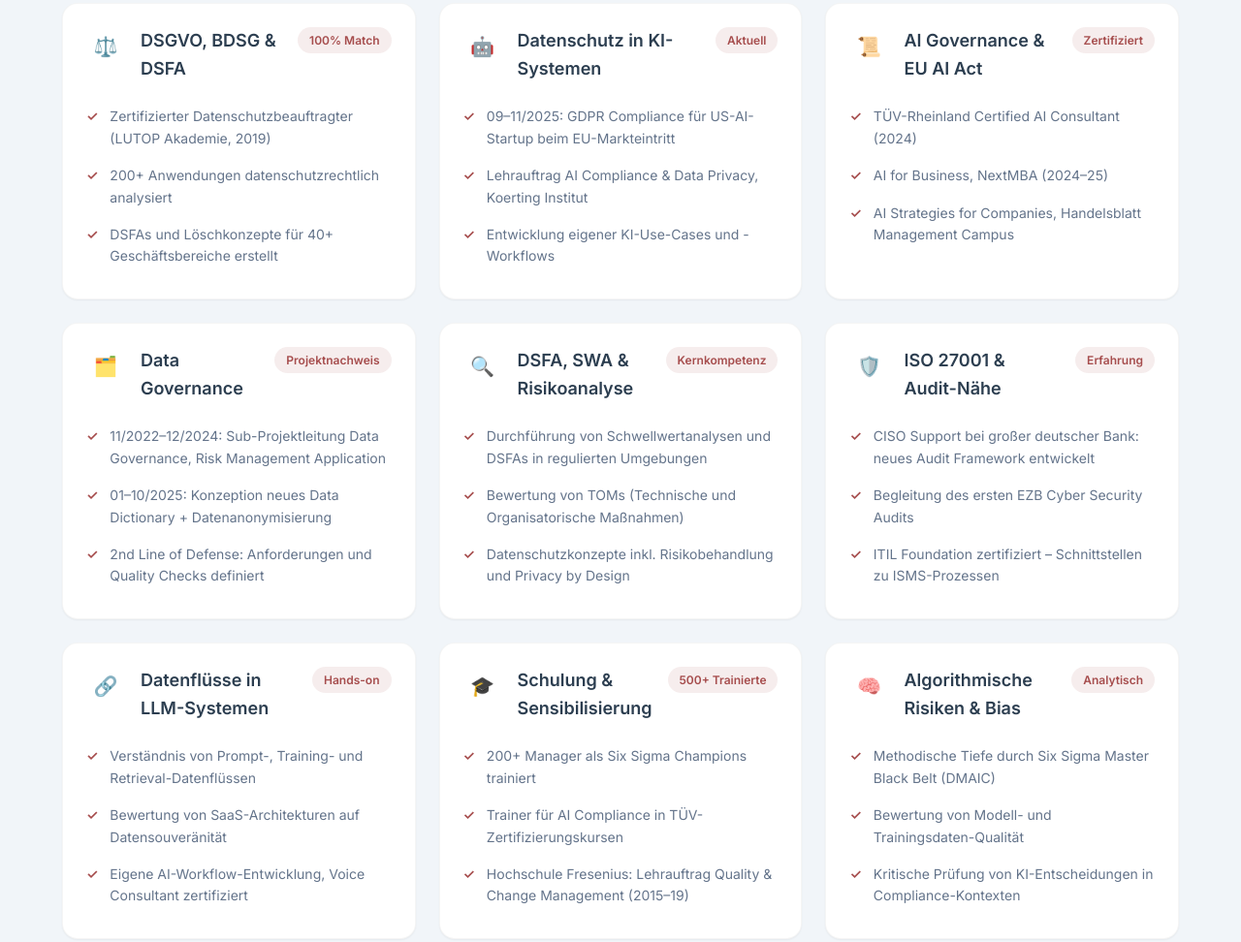
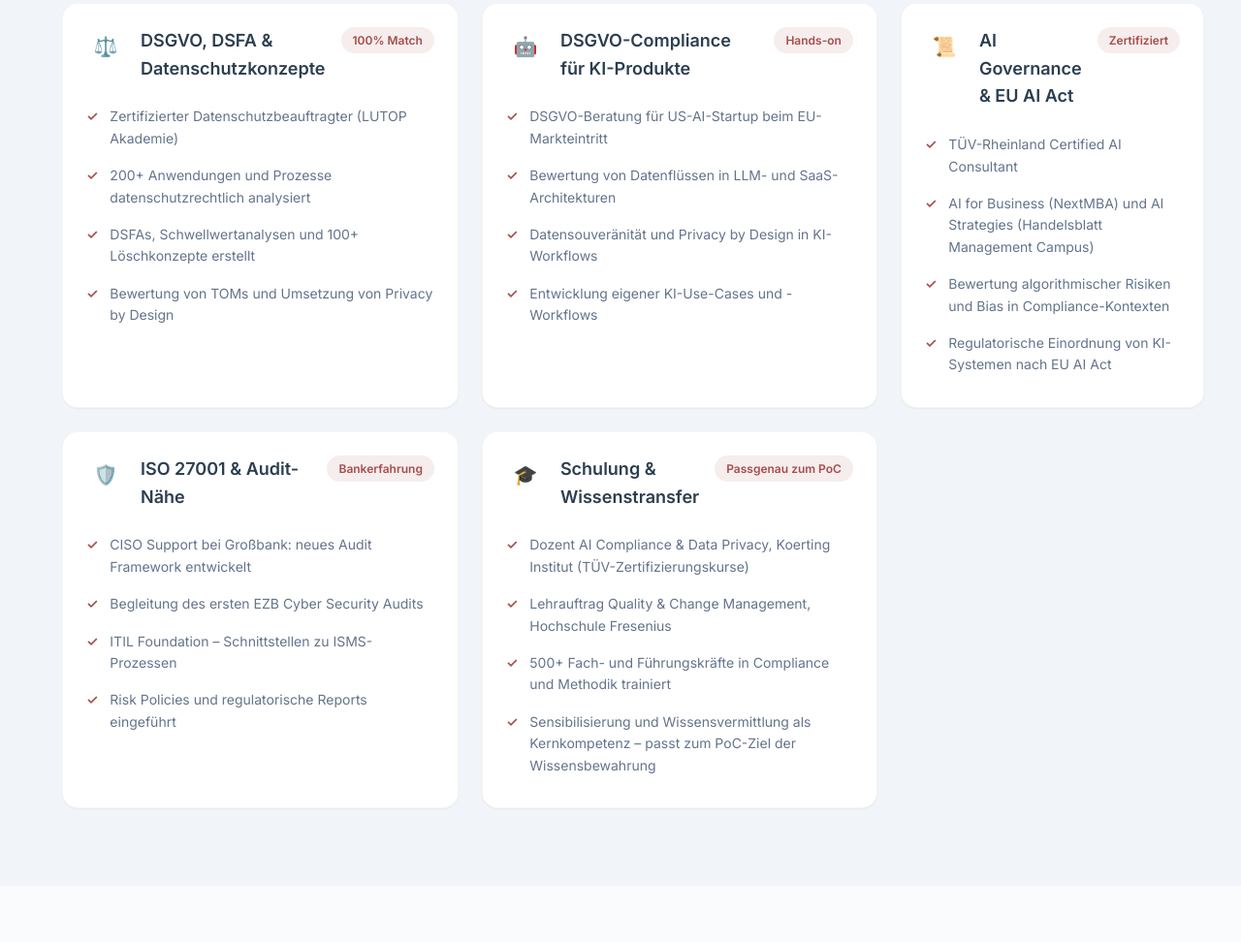
Before and after one commit to waxxdu/mindheads_P6399_DSBKI_20260409, a plain HTML site: page index.html in a window 1280 px wide. Shown: the part 1919-2891 px from the top of the page at 97% size. Drawn offline with Linux system fonts and the light colour scheme.

Commit message:
Add files via upload

```diff
--- a/index.html
+++ b/index.html
@@ -80,7 +80,7 @@
                 <div class="stat-card"><span class="stat-value" data-count="32">0</span><span class="stat-label">Jahre Erfahrung</span></div>
                 <div class="stat-card"><span class="stat-value" data-count="200">0</span><span class="stat-label">Datenschutz-Analysen</span></div>
                 <div class="stat-card"><span class="stat-value" data-count="100">0</span><span class="stat-label">Löschkonzepte erstellt</span></div>
-                <div class="stat-card"><span class="stat-value" data-count="2024">0</span><span class="stat-label">TÜV AI Consultant</span></div>
+                <div class="stat-card"><span class="stat-value" data-count="30">0</span><span class="stat-label">Monate AI Compliance Dozent</span></div>
             </div>
         </div>
     </section>
@@ -97,24 +97,26 @@
                                 <div class="match-card">
                     <div class="match-header">
                         <span class="match-icon">⚖️</span>
-                        <h3 class="match-title">DSGVO, BDSG & DSFA</h3>
+                        <h3 class="match-title">DSGVO, DSFA &amp; Datenschutzkonzepte</h3>
                         <span class="match-badge">100% Match</span>
                     </div>
                     <ul class="match-evidence">
-                        <li>Zertifizierter Datenschutzbeauftragter (LUTOP Akademie, 2019)</li>
-                        <li>200+ Anwendungen datenschutzrechtlich analysiert</li>
-                        <li>DSFAs und Löschkonzepte für 40+ Geschäftsbereiche erstellt</li>
+                        <li>Zertifizierter Datenschutzbeauftragter (LUTOP Akademie)</li>
+                        <li>200+ Anwendungen und Prozesse datenschutzrechtlich analysiert</li>
+                        <li>DSFAs, Schwellwertanalysen und 100+ Löschkonzepte erstellt</li>
+                        <li>Bewertung von TOMs und Umsetzung von Privacy by Design</li>
                     </ul>
                 </div>
                 <div class="match-card">
                     <div class="match-header">
                         <span class="match-icon">🤖</span>
-                        <h3 class="match-title">Datenschutz in KI-Systemen</h3>
-                        <span class="match-badge">Aktuell</span>
+                        <h3 class="match-title">DSGVO-Compliance für KI-Produkte</h3>
+                        <span class="match-badge">Hands-on</span>
                     </div>
                     <ul class="match-evidence">
-                        <li>09–11/2025: GDPR Compliance für US-AI-Startup beim EU-Markteintritt</li>
-                        <li>Lehrauftrag AI Compliance &amp; Data Privacy, Koerting Institut</li>
+                        <li>DSGVO-Beratung für US-AI-Startup beim EU-Markteintritt</li>
+                        <li>Bewertung von Datenflüssen in LLM- und SaaS-Architekturen</li>
+                        <li>Datensouveränität und Privacy by Design in KI-Workflows</li>
                         <li>Entwicklung eigener KI-Use-Cases und -Workflows</li>
                     </ul>
                 </div>
@@ -125,81 +127,36 @@
                         <span class="match-badge">Zertifiziert</span>
                     </div>
                     <ul class="match-evidence">
-                        <li>TÜV-Rheinland Certified AI Consultant (2024)</li>
-                        <li>AI for Business, NextMBA (2024–25)</li>
-                        <li>AI Strategies for Companies, Handelsblatt Management Campus</li>
-                    </ul>
-                </div>
-                <div class="match-card">
-                    <div class="match-header">
-                        <span class="match-icon">🗂️</span>
-                        <h3 class="match-title">Data Governance</h3>
-                        <span class="match-badge">Projektnachweis</span>
-                    </div>
-                    <ul class="match-evidence">
-                        <li>11/2022–12/2024: Sub-Projektleitung Data Governance, Risk Management Application</li>
-                        <li>01–10/2025: Konzeption neues Data Dictionary + Datenanonymisierung</li>
-                        <li>2nd Line of Defense: Anforderungen und Quality Checks definiert</li>
-                    </ul>
-                </div>
-                <div class="match-card">
-                    <div class="match-header">
-                        <span class="match-icon">🔍</span>
-                        <h3 class="match-title">DSFA, SWA &amp; Risikoanalyse</h3>
-                        <span class="match-badge">Kernkompetenz</span>
-                    </div>
-                    <ul class="match-evidence">
-                        <li>Durchführung von Schwellwertanalysen und DSFAs in regulierten Umgebungen</li>
-                        <li>Bewertung von TOMs (Technische und Organisatorische Maßnahmen)</li>
-                        <li>Datenschutzkonzepte inkl. Risikobehandlung und Privacy by Design</li>
+                        <li>TÜV-Rheinland Certified AI Consultant</li>
+                        <li>AI for Business (NextMBA) und AI Strategies (Handelsblatt Management Campus)</li>
+                        <li>Bewertung algorithmischer Risiken und Bias in Compliance-Kontexten</li>
+                        <li>Regulatorische Einordnung von KI-Systemen nach EU AI Act</li>
                     </ul>
                 </div>
                 <div class="match-card">
                     <div class="match-header">
                         <span class="match-icon">🛡️</span>
                         <h3 class="match-title">ISO 27001 &amp; Audit-Nähe</h3>
-                        <span class="match-badge">Erfahrung</span>
+                        <span class="match-badge">Bankerfahrung</span>
                     </div>
                     <ul class="match-evidence">
-                        <li>CISO Support bei großer deutscher Bank: neues Audit Framework entwickelt</li>
+                        <li>CISO Support bei Großbank: neues Audit Framework entwickelt</li>
                         <li>Begleitung des ersten EZB Cyber Security Audits</li>
-                        <li>ITIL Foundation zertifiziert – Schnittstellen zu ISMS-Prozessen</li>
-                    </ul>
-                </div>
-                <div class="match-card">
-                    <div class="match-header">
-                        <span class="match-icon">🔗</span>
-                        <h3 class="match-title">Datenflüsse in LLM-Systemen</h3>
-                        <span class="match-badge">Hands-on</span>
-                    </div>
-                    <ul class="match-evidence">
-                        <li>Verständnis von Prompt-, Training- und Retrieval-Datenflüssen</li>
-                        <li>Bewertung von SaaS-Architekturen auf Datensouveränität</li>
-                        <li>Eigene AI-Workflow-Entwicklung, Voice Consultant zertifiziert</li>
+                        <li>ITIL Foundation – Schnittstellen zu ISMS-Prozessen</li>
+                        <li>Risk Policies und regulatorische Reports eingeführt</li>
                     </ul>
                 </div>
                 <div class="match-card">
                     <div class="match-header">
                         <span class="match-icon">🎓</span>
-                        <h3 class="match-title">Schulung &amp; Sensibilisierung</h3>
-                        <span class="match-badge">500+ Trainierte</span>
+                        <h3 class="match-title">Schulung &amp; Wissenstransfer</h3>
+                        <span class="match-badge">Passgenau zum PoC</span>
                     </div>
                     <ul class="match-evidence">
-                        <li>200+ Manager als Six Sigma Champions trainiert</li>
-                        <li>Trainer für AI Compliance in TÜV-Zertifizierungskursen</li>
-                        <li>Hochschule Fresenius: Lehrauftrag Quality &amp; Change Management (2015–19)</li>
-                    </ul>
-                </div>
-                <div class="match-card">
-                    <div class="match-header">
-                        <span class="match-icon">🧠</span>
-                        <h3 class="match-title">Algorithmische Risiken &amp; Bias</h3>
-                        <span class="match-badge">Analytisch</span>
-                    </div>
-                    <ul class="match-evidence">
-                        <li>Methodische Tiefe durch Six Sigma Master Black Belt (DMAIC)</li>
-                        <li>Bewertung von Modell- und Trainingsdaten-Qualität</li>
-                        <li>Kritische Prüfung von KI-Entscheidungen in Compliance-Kontexten</li>
+                        <li>Dozent AI Compliance &amp; Data Privacy, Koerting Institut (TÜV-Zertifizierungskurse)</li>
+                        <li>Lehrauftrag Quality &amp; Change Management, Hochschule Fresenius</li>
+                        <li>500+ Fach- und Führungskräfte in Compliance und Methodik trainiert</li>
+                        <li>Sensibilisierung und Wissensvermittlung als Kernkompetenz – passt zum PoC-Ziel der Wissensbewahrung</li>
                     </ul>
                 </div>
 
@@ -208,26 +165,7 @@
     </section>
 
     <!-- GAP-SECTION (Optional - nur wenn Lücken vorhanden) -->
-    <section class="gap-section">
-        <div class="container">
-            <div class="section-header">
-                <h2>Nice-to-Have: Mein Ansatz</h2>
-                <div class="section-line"></div>
-            </div>
-                        <div class="gap-card">
-                <div class="gap-header">
-                    <span class="gap-icon">🎯</span>
-                    <h3 class="gap-title">ISO 27001 – formale Zertifizierung</h3>
-                    <span class="gap-badge">Transferierbar</span>
-                </div>
-                <div class="gap-content">
-                    <p>Ich halte aktuell keine aktive ISO-27001-Lead-Auditor-Zertifizierung. Inhaltlich bin ich über Audit Framework-Entwicklung, CISO-Support und die Begleitung des ersten EZB Cyber Security Audits sehr nah an ISMS-Prozessen.</p>
-                    <div class="gap-transferable"><strong>Transferierbar:</strong> ITIL Foundation, praktische Erfahrung mit Kontrollkatalogen, TOM-Bewertung und regulatorischen Audits in Banken – inhaltlich deckungsgleich mit den ISO-27001-Anforderungen im Projektkontext.</div>
-                </div>
-            </div>
 
-        </div>
-    </section>
 
     <!-- TIMELINE mit Sektions-Headern (PFLICHT) -->
     <section id="timeline" class="timeline-section">
```
